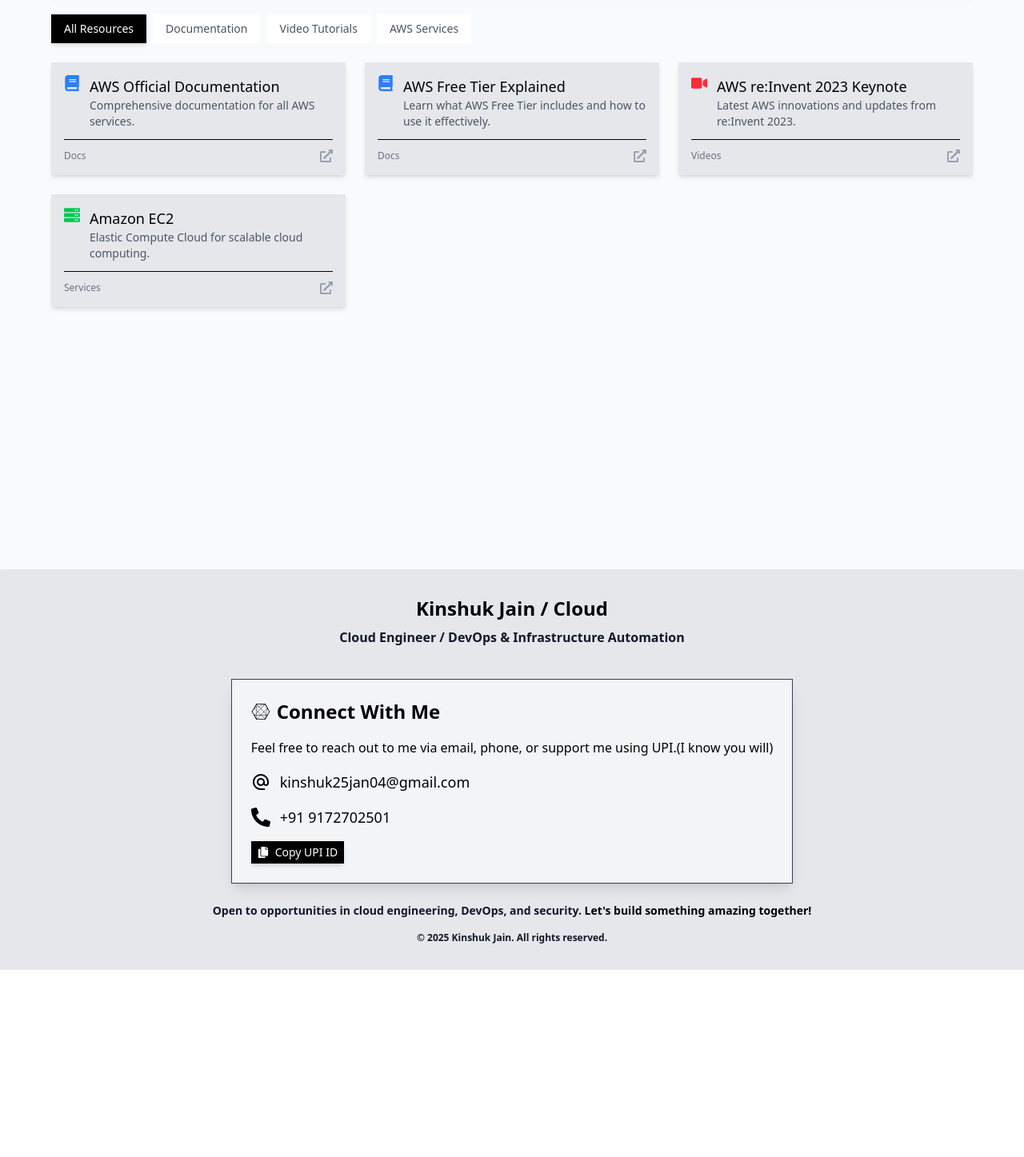
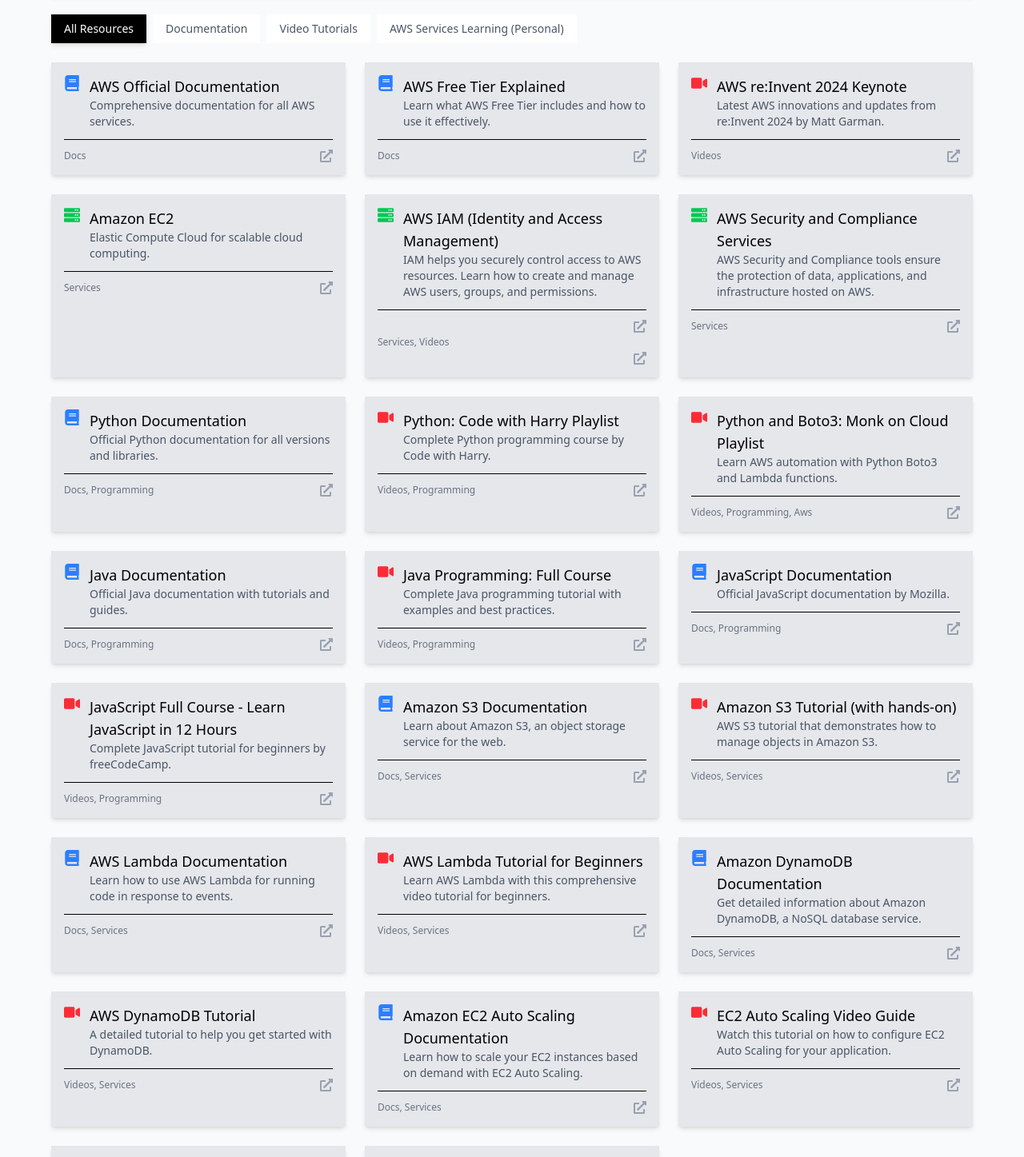
Before and after one commit to kinshukjainn/kinshukkportfolio, a React (Vite) app: page /awsdocs in a window 1280 px wide. Shown: the part 160-1607 px from the top of the page at 80% size. Before the commit the page ends 1373 px from the top, so only its background shows below. Built offline with nearby package versions, Linux system fonts and the light colour scheme.

Commit message:
new pushed and updates in web

```diff
--- a/src/components/AwsDocs.tsx
+++ b/src/components/AwsDocs.tsx
@@ -6,26 +6,169 @@ const resources = [
   {
     title: "AWS Official Documentation",
     description: "Comprehensive documentation for all AWS services.",
-    url: "https://docs.aws.amazon.com/",
-    category: "docs",
+    urls: ["https://docs.aws.amazon.com/"],
+    categories: ["docs"],
   },
   {
     title: "AWS Free Tier Explained",
     description: "Learn what AWS Free Tier includes and how to use it effectively.",
-    url: "https://aws.amazon.com/free/",
-    category: "docs",
+    urls: ["https://aws.amazon.com/free/"],
+    categories: ["docs"],
   },
   {
-    title: "AWS re:Invent 2023 Keynote",
-    description: "Latest AWS innovations and updates from re:Invent 2023.",
-    url: "https://www.youtube.com/watch?v=dPZmYAGuF34",
-    category: "videos",
+    title: "AWS re:Invent 2024 Keynote",
+    description: "Latest AWS innovations and updates from re:Invent 2024 by Matt Garman.",
+    urls: ["https://youtu.be/LY7m5LQliAo?si=RsrHiCk_Qzx1QfeV"],
+    categories: ["videos"],
   },
   {
     title: "Amazon EC2",
     description: "Elastic Compute Cloud for scalable cloud computing.",
-    url: "https://aws.amazon.com/ec2/",
-    category: "services",
+    urls: ["https://aws.amazon.com/ec2/"],
+    categories: ["services"],
+  },
+  {
+    title: "AWS IAM (Identity and Access Management)",
+    description: "IAM helps you securely control access to AWS resources. Learn how to create and manage AWS users, groups, and permissions.",
+    urls: [
+      "https://aws.amazon.com/iam/",
+      "https://www.youtube.com/watch?v=UrsmFxEIp5k&pp=ygUWY29kZSB3aXRoIGhhcnJ5IHB5dGhvbg%3D%3D"
+    ],
+    categories: ["services", "videos"],
+  },
+  {
+    title: "AWS Security and Compliance Services",
+    description: "AWS Security and Compliance tools ensure the protection of data, applications, and infrastructure hosted on AWS.",
+    urls: ["https://aws.amazon.com/products/security/"],
+    categories: ["services"],
+  },
+  // Python Resources
+  {
+    title: "Python Documentation",
+    description: "Official Python documentation for all versions and libraries.",
+    urls: ["https://docs.python.org/3/"],
+    categories: ["docs", "programming"],
+  },
+  {
+    title: "Python: Code with Harry Playlist",
+    description: "Complete Python programming course by Code with Harry.",
+    urls: [
+      "https://www.youtube.com/watch?v=Tto8TS-fJQU&list=PLu0W_9lII9agwh1XjRt242xIpHhPT2llg"
+    ],
+    categories: ["videos", "programming"],
+  },
+  {
+    title: "Python and Boto3: Monk on Cloud Playlist",
+    description: "Learn AWS automation with Python Boto3 and Lambda functions.",
+    urls: [
+      "https://youtube.com/playlist?list=PLjl2dJMjkDjlcI3SQErSq4UMX3okzafvO"
+    ],
+    categories: ["videos", "programming", "aws"],
+  },
+  // Java Resources
+  {
+    title: "Java Documentation",
+    description: "Official Java documentation with tutorials and guides.",
+    urls: ["https://docs.oracle.com/en/java/"],
+    categories: ["docs", "programming"],
+  },
+  {
+    title: "Java Programming: Full Course",
+    description: "Complete Java programming tutorial with examples and best practices.",
+    urls: [
+      "https://www.youtube.com/watch?v=GoXwIVyNvX0"
+    ],
+    categories: ["videos", "programming"],
+  },
+  // JavaScript Resources
+  {
+    title: "JavaScript Documentation",
+    description: "Official JavaScript documentation by Mozilla.",
+    urls: ["https://developer.mozilla.org/en-US/docs/Web/JavaScript"],
+    categories: ["docs", "programming"],
+  },
+  {
+    title: "JavaScript Full Course - Learn JavaScript in 12 Hours",
+    description: "Complete JavaScript tutorial for beginners by freeCodeCamp.",
+    urls: [
+      "https://www.youtube.com/watch?v=PkZNo7MFNFg"
+    ],
+    categories: ["videos", "programming"],
+  },
+  // AWS S3 Resources
+  {
+    title: "Amazon S3 Documentation",
+    description: "Learn about Amazon S3, an object storage service for the web.",
+    urls: ["https://aws.amazon.com/s3/"],
+    categories: ["docs", "services"],
+  },
+  {
+    title: "Amazon S3 Tutorial (with hands-on)",
+    description: "AWS S3 tutorial that demonstrates how to manage objects in Amazon S3.",
+    urls: [
+      "https://www.youtube.com/watch?v=1X0RovGUo7w"
+    ],
+    categories: ["videos", "services"],
+  },
+  // AWS Lambda Resources
+  {
+    title: "AWS Lambda Documentation",
+    description: "Learn how to use AWS Lambda for running code in response to events.",
+    urls: ["https://docs.aws.amazon.com/lambda/"],
+    categories: ["docs", "services"],
+  },
+  {
+    title: "AWS Lambda Tutorial for Beginners",
+    description: "Learn AWS Lambda with this comprehensive video tutorial for beginners.",
+    urls: [
+      "https://www.youtube.com/watch?v=39w7gL1GGak"
+    ],
+    categories: ["videos", "services"],
+  },
+  // AWS DynamoDB Resources
+  {
+    title: "Amazon DynamoDB Documentation",
+    description: "Get detailed information about Amazon DynamoDB, a NoSQL database service.",
+    urls: ["https://aws.amazon.com/dynamodb/"],
+    categories: ["docs", "services"],
+  },
+  {
+    title: "AWS DynamoDB Tutorial",
+    description: "A detailed tutorial to help you get started with DynamoDB.",
+    urls: [
+      "https://www.youtube.com/watch?v=HaIPmFvv7Js"
+    ],
+    categories: ["videos", "services"],
+  },
+  // AWS EC2 Auto Scaling Resources
+  {
+    title: "Amazon EC2 Auto Scaling Documentation",
+    description: "Learn how to scale your EC2 instances based on demand with EC2 Auto Scaling.",
+    urls: ["https://aws.amazon.com/ec2/autoscaling/"],
+    categories: ["docs", "services"],
+  },
+  {
+    title: "EC2 Auto Scaling Video Guide",
+    description: "Watch this tutorial on how to configure EC2 Auto Scaling for your application.",
+    urls: [
+      "https://www.youtube.com/watch?v=_HksLxtL6AY"
+    ],
+    categories: ["videos", "services"],
+  },
+  // AWS CloudWatch Resources
+  {
+    title: "Amazon CloudWatch Documentation",
+    description: "CloudWatch documentation for monitoring and observability in AWS.",
+    urls: ["https://aws.amazon.com/cloudwatch/" , "https://docs.aws.amazon.com/cloudwatch/"],
+    categories: ["docs", "services"],
+  },
+  {
+    title: "CloudWatch Tutorial for Beginners",
+    description: "Learn to monitor AWS resources using CloudWatch.",
+    urls: [
+      "https://www.youtube.com/watch?v=YNZ2ljrGl2I"
+    ],
+    categories: ["videos", "services"],
   },
 ];
 
@@ -37,14 +180,14 @@ export const AwsDocs = () => {
     { id: "all", label: "All Resources" },
     { id: "docs", label: "Documentation" },
     { id: "videos", label: "Video Tutorials" },
-    { id: "services", label: "AWS Services" },
+    { id: "services", label: "AWS Services Learning (Personal)" },
   ];
 
   const filteredResources = resources.filter(resource => {
     const matchesSearch =
       resource.title.toLowerCase().includes(searchQuery.toLowerCase()) ||
       resource.description.toLowerCase().includes(searchQuery.toLowerCase());
-    const matchesCategory = selectedCategory === "all" || resource.category === selectedCategory;
+    const matchesCategory = selectedCategory === "all" || resource.categories.includes(selectedCategory);
     return matchesSearch && matchesCategory;
   });
 
@@ -64,7 +207,7 @@ export const AwsDocs = () => {
   return (
     <div className="min-h-screen bg-gray-50 p-4 md:p-8">
       <div className="max-w-6xl mx-auto">
-        {/* Search Bar - lower z-index than header */}
+        {/* Search Bar */}
         <div className="mb-6 relative z-10">
           <div className="relative bg-white text-black border border-black font-semibold  shadow-md p-3 flex items-center">
             <FaSearch className="text-blue-500 mr-3" />
@@ -84,7 +227,7 @@ export const AwsDocs = () => {
             <button
               key={category.id}
               onClick={() => setSelectedCategory(category.id)}
-              className={`px-4 py-2  text-sm transition ${
+              className={`px-4 py-2 text-sm transition ${
                 selectedCategory === category.id
                   ? "bg-black text-white shadow-md"
                   : "bg-white text-gray-600 hover:bg-gray-100"
@@ -103,22 +246,29 @@ export const AwsDocs = () => {
               className="bg-gray-200 text-black p-4 shadow-md hover:shadow-lg transition-all"
             >
               <div className="flex items-start mb-3">
-                <div className="text-xl mr-3">{getIcon(resource.category)}</div>
+                <div className="text-xl mr-3">{getIcon(resource.categories[0])}</div>
                 <div className="flex-1">
                   <h3 className="font-medium text-lg">{resource.title}</h3>
                   <p className="text-sm text-gray-600">{resource.description}</p>
                 </div>
               </div>
               <div className="flex items-center justify-between border-t pt-3">
-                <span className="text-xs text-gray-500 capitalize">{resource.category}</span>
+                <span className="text-xs text-gray-500 capitalize">
+                  {resource.categories.join(", ")}
+                </span>
+                <div className="space-x-2">
+                  {resource.urls.map((url, index) => (
                     <a
-                  href={resource.url}
+                      key={index}
+                      href={url}
                       target="_blank"
                       rel="noopener noreferrer"
                       className="text-gray-400 hover:text-blue-500"
                     >
                       <FaExternalLinkAlt />
                     </a>
+                  ))}
+                </div>
               </div>
             </div>
           ))}
```
Lines whose indentation alone changed are shown as unchanged.
